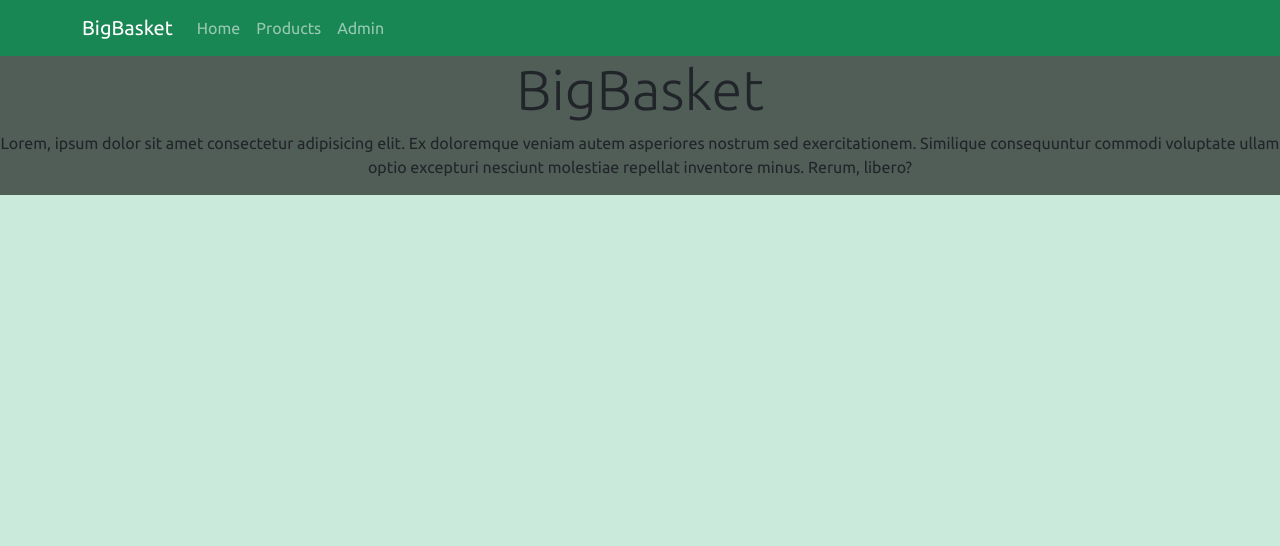
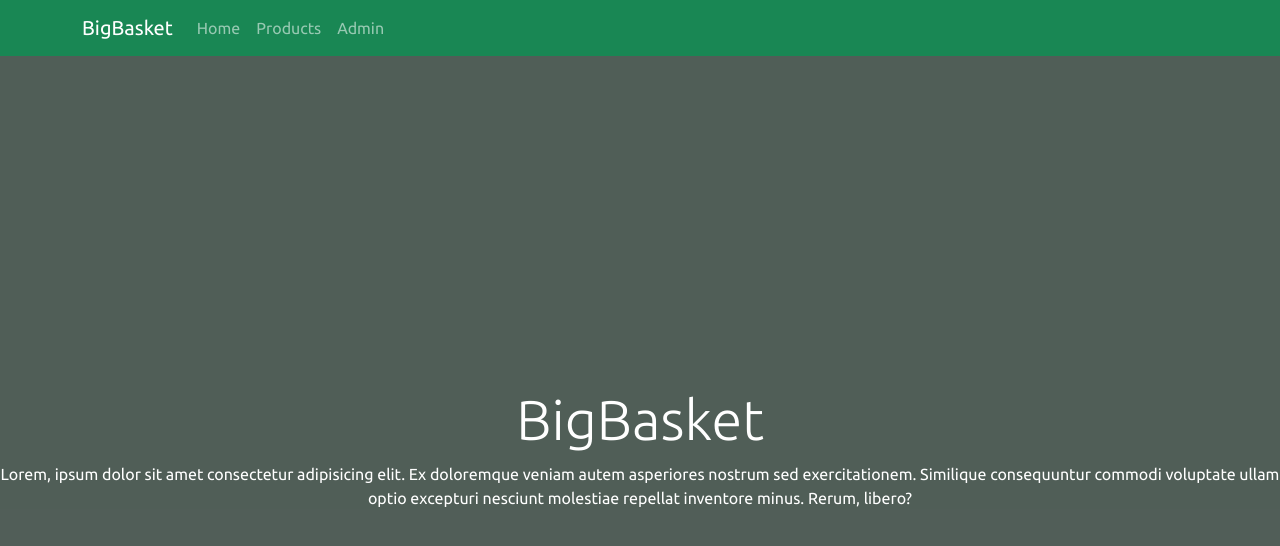
Before and after one commit to SriAbi20/Angularapp, an Angular app: page / in a window 1280 px wide. Shown: the top 546 px of the page. Built offline with nearby package versions, Linux system fonts and the light colour scheme.

Commit message:
Second Commit

```diff
--- a/src/app/components/home/home.component.html
+++ b/src/app/components/home/home.component.html
@@ -1,4 +1,4 @@
-<div class="">
+<div class="landing-page">
     <div class="wrapper">
          <div class="d-flex flex-column justify-content-center align-content-center text-center h-100">
             <h5 class="display-4">
--- a/src/styles.css
+++ b/src/styles.css
@@ -14,10 +14,9 @@
 }
 
 .landing-page{
-    background: white url("assets/img/bigbasket.jpg") no-repeat scroll center;
     background-size: cover;
     height: 100vh;
-    color: #198754;
+    color: #ffffff;
 }
 .wrapper{
     background-color: rgba(0, 0, 0, 0.6);
```
